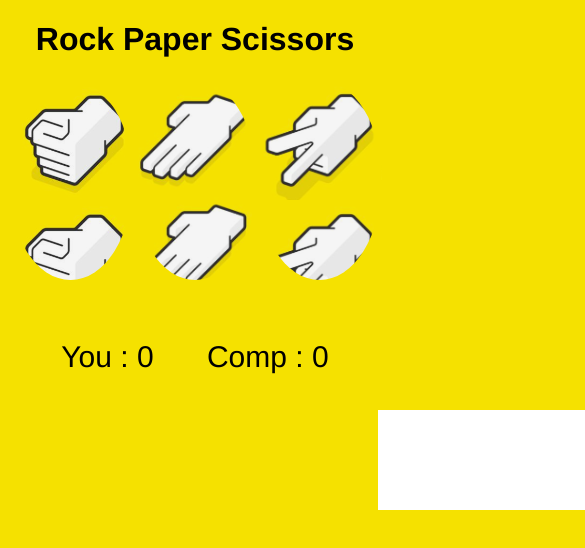
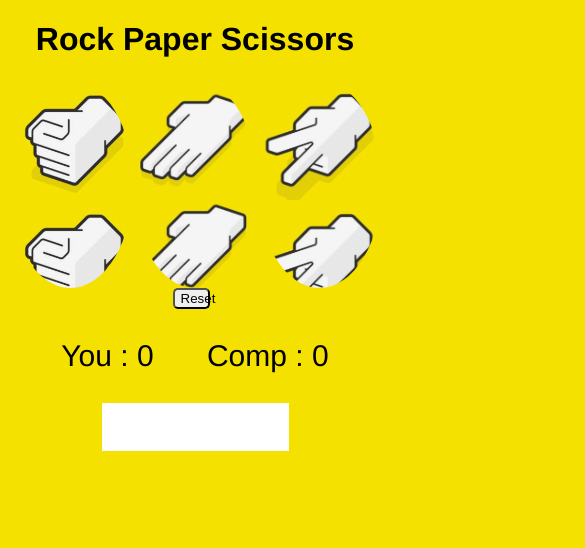
Before and after one commit to Reethika-K/Rock-Paper-Scissors, a plain HTML site: page index.html in a window 390 px wide. Shown: the top 548 px of the page, 585 px wide, since content can reach past the window. Drawn offline with Linux system fonts and the light colour scheme.

Commit message:
responsive

```diff
--- a/style.css
+++ b/style.css
@@ -11,8 +11,8 @@ h1{
     align-items: center;
 }
 .imgstyle{
-    height: 200px;
-    width: 200px;
+    height: 13rem;
+    width: 13rem;
     border-radius: 50%;
     background-size: contain;
 }
@@ -30,13 +30,13 @@ h1{
 }
 button{
     position: relative;
-    left: 600px;
-    height: 30px;
-    width: 100px;
+    left: 44%;
+    height: 20%;
+    width: 10%;
     border-radius: 5px;
 }
 .block2{
-    height:100px;
+    height: 40%;
     width: 100%;
     display: flex;
     justify-content: space-evenly;
@@ -44,12 +44,12 @@ button{
     font-size: 30px;
 }
 .block3{
-    height: 100px;
-    width: 500px;
+    height: 3rem;
+    width: 50%;
     background-color: white;
     font-family: 'Franklin Gothic Medium', 'Arial Narrow', Arial, sans-serif;
     font-size: 30px;
     text-align: center;
     position: relative;
-    left: 370px;
+    left: 25%;
 }
```
